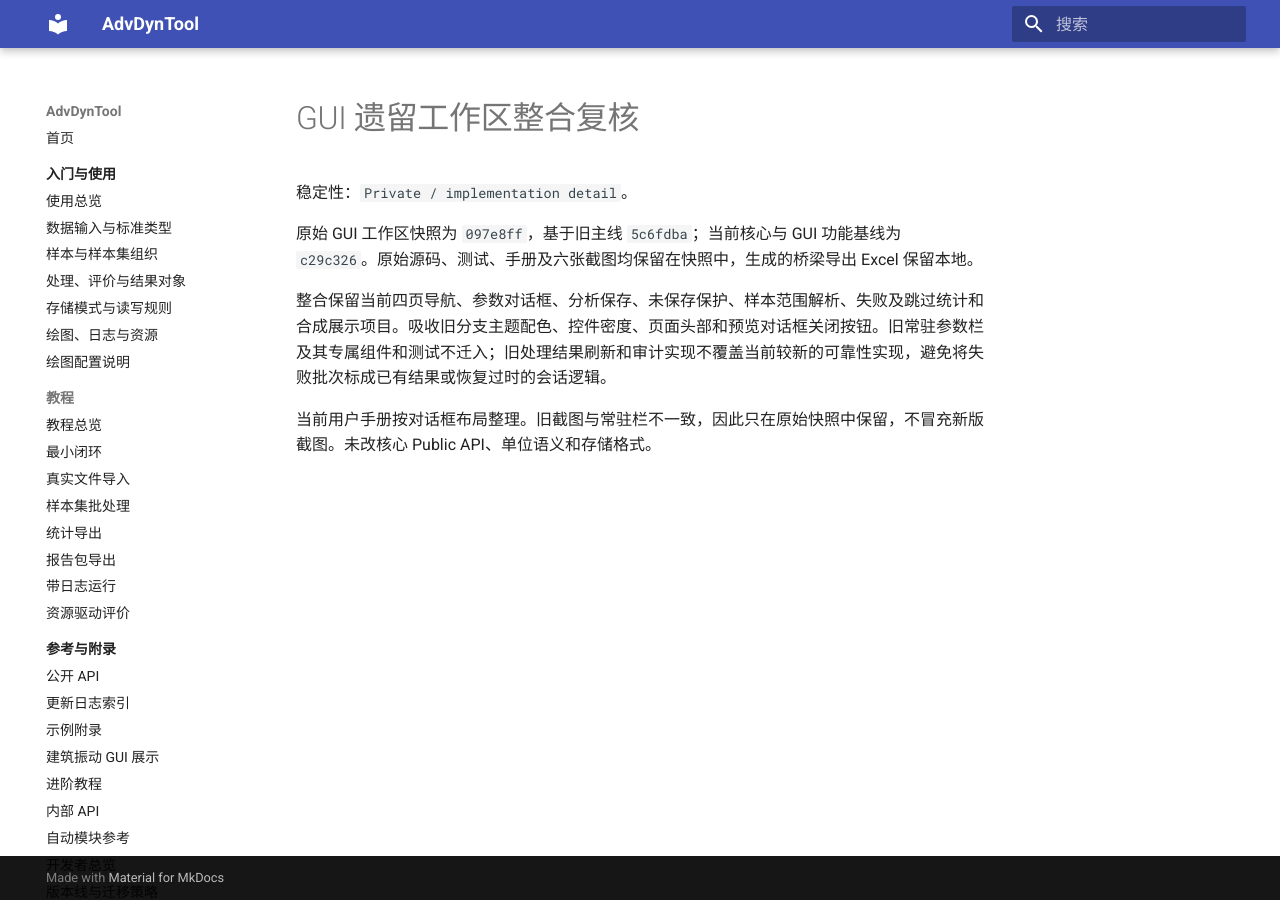
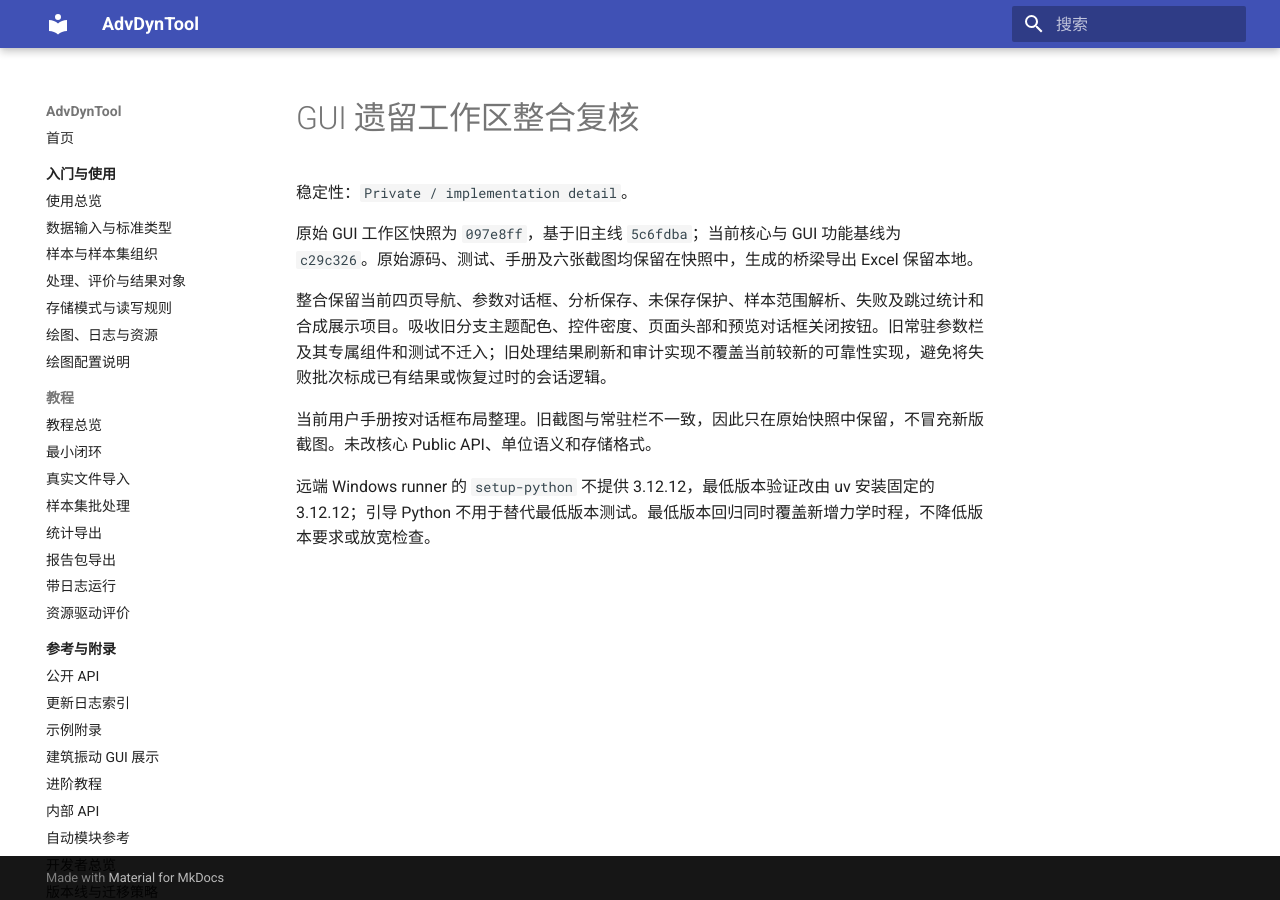
Before and after one commit to bingofisher/dyntool, an MkDocs documentation site: the page built from docs/developer/gui_integration_review.md, in a window 1280 px wide. Built offline with MkDocs 1.6.1 and Material for MkDocs 9.7.7, drawn with Linux system fonts in a browser that asks for light colours.

Commit message:
ci: install exact minimum Python with uv on Windows

```diff
--- a/docs/developer/gui_integration_review.md
+++ b/docs/developer/gui_integration_review.md
@@ -7,3 +7,5 @@
 整合保留当前四页导航、参数对话框、分析保存、未保存保护、样本范围解析、失败及跳过统计和合成展示项目。吸收旧分支主题配色、控件密度、页面头部和预览对话框关闭按钮。旧常驻参数栏及其专属组件和测试不迁入；旧处理结果刷新和审计实现不覆盖当前较新的可靠性实现，避免将失败批次标成已有结果或恢复过时的会话逻辑。
 
 当前用户手册按对话框布局整理。旧截图与常驻栏不一致，因此只在原始快照中保留，不冒充新版截图。未改核心 Public API、单位语义和存储格式。
+
+远端 Windows runner 的 `setup-python` 不提供 3.12.12，最低版本验证改由 uv 安装固定的 3.12.12；引导 Python 不用于替代最低版本测试。最低版本回归同时覆盖新增力学时程，不降低版本要求或放宽检查。
```
Also changed, not shown: 1 other file.
